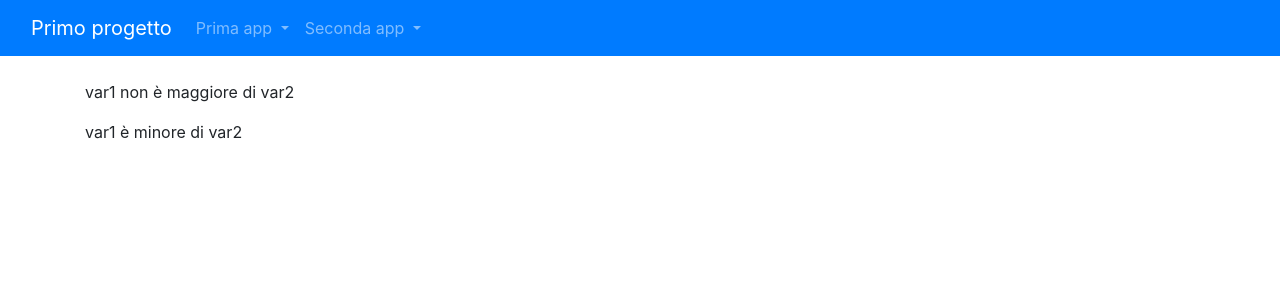
After one commit to TizioBanana08/primo_progetto, a Django app: page /seconda_app/if_else_elif/ in a window 1280 px wide. The commit adds this page. Shown: the top 300 px of the page. Run offline with Django 5.2, Linux system fonts and the light colour scheme.

Commit message:
Passo 12: Utilizzo degli if-else-elif

```diff
--- /dev/null
+++ b/seconda_app/templates/seconda_app/if_else_elif.html
@@ -0,0 +1,16 @@
+{% extends 'base.html'%}
+{%block title%}
+    {{block.super}} | IF ELSE ELIF
+{%endblock title%}
+{%block content%}
+   {% if not var1 > var2 %}
+        <p>var1 non è maggiore di var2</p>
+   {% else %}
+        <p>var1 è maggiore di var2</p>
+   {% endif %}
+    {% if var1 > var2 %}
+          <p>var1 è maggiore di var2</p>
+    {% elif var1 < var2 %}
+          <p>var1 è minore di var2</p>
+    {% endif %}
+{%endblock content%}
--- a/seconda_app/urls.py
+++ b/seconda_app/urls.py
@@ -1,6 +1,7 @@
 from django.urls import path
-from seconda_app.views import es_if
+from seconda_app.views import es_if,if_else_elif
 app_name="seconda_app"
 urlpatterns = [
     path("es_if/", es_if, name="es_if"),
+    path("if_else_elif/", if_else_elif, name="if_else_elif"),
 ]
--- a/seconda_app/views.py
+++ b/seconda_app/views.py
@@ -4,3 +4,6 @@ from django.shortcuts import render
 def es_if(request):
     var ={'var1': 5, 'var2': 10, 'var3': 15}
     return render(request, "seconda_app/es_if.html",var)
+def if_else_elif(request):
+    var ={'var1': 5, 'var2': 10, 'var3': 15}
+    return render(request, "seconda_app/if_else_elif.html",var)
--- a/templates/base.html
+++ b/templates/base.html
@@ -44,6 +44,7 @@
       </a>
       <div class="dropdown-menu" aria-labelledby="secondaAppDropdown">
         <a class="dropdown-item" href="{% url 'seconda_app:es_if' %}">Esempio If</a>
+        <a class="dropdown-item" href="{% url 'seconda_app:if_else_elif' %}">Esempio If-Else-Elif</a>
       </div>
     </li>
   </ul>
```
